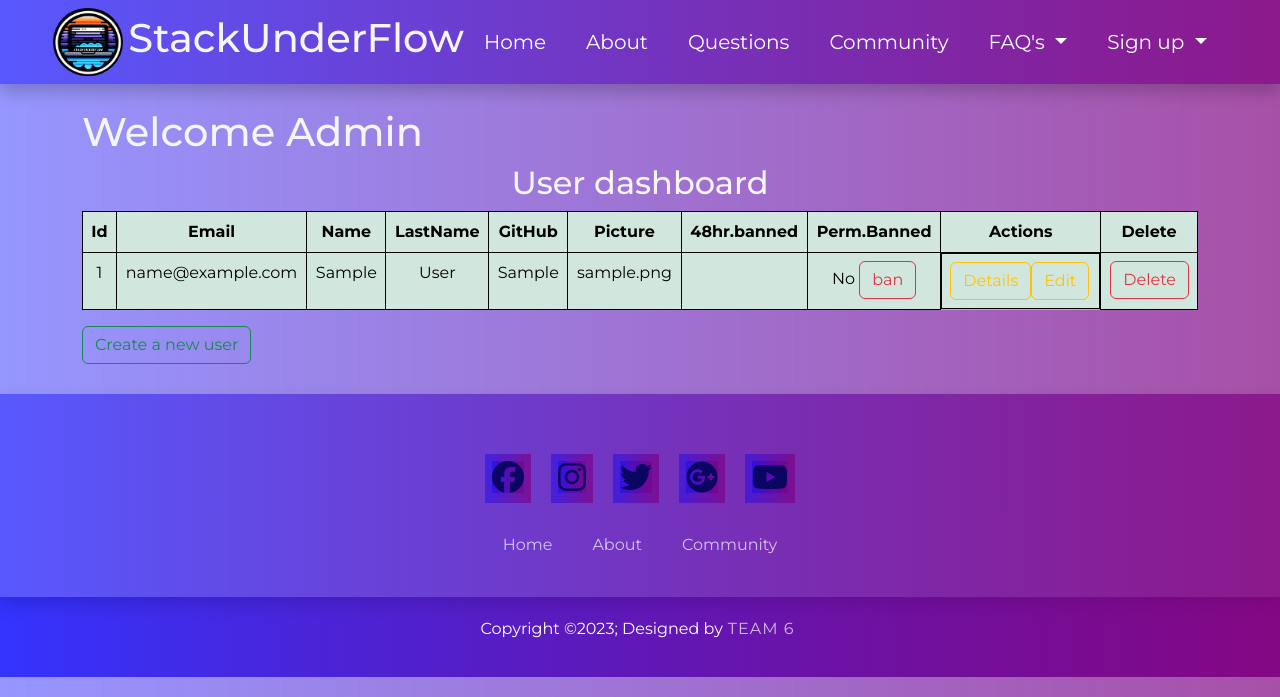
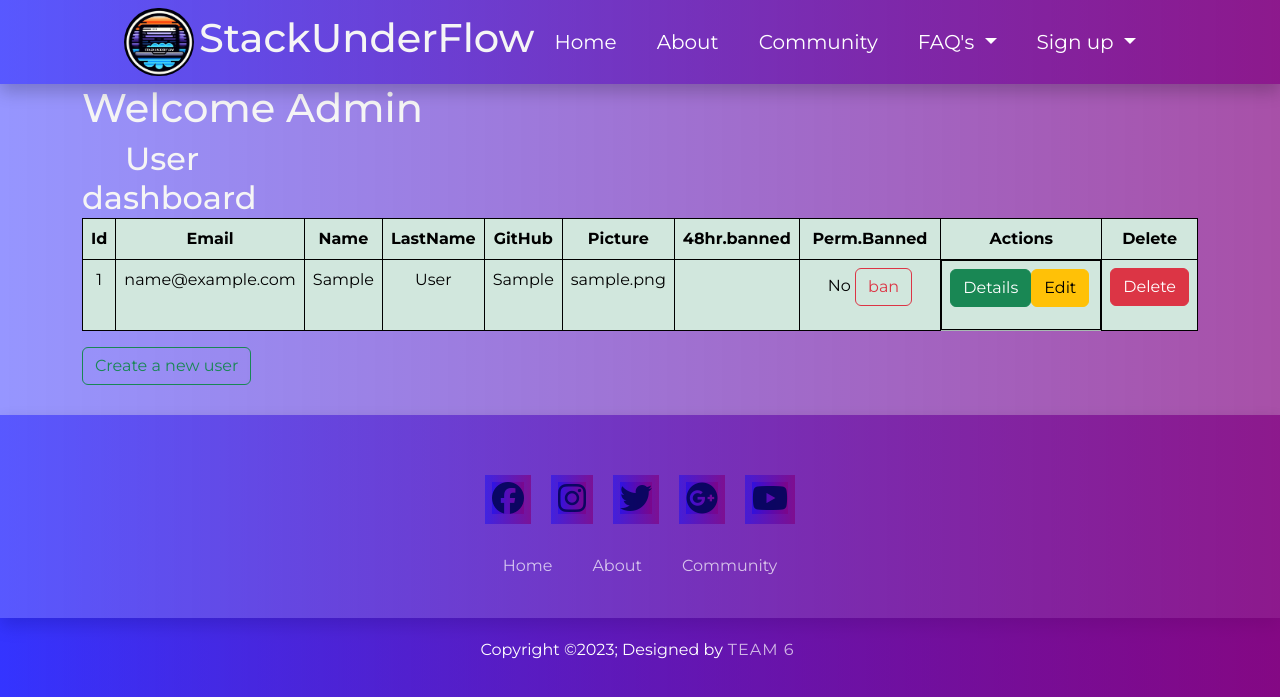
Before and after one commit to RaymondAdamec/stackunderflow, a Symfony app: template templates/user_admin/index.html.twig in a window 1280 px wide. Shown: the top 697 px of the page. Run offline with Twig, Linux system fonts and the light colour scheme; the template is opened without the code that fills it: most values are stand-ins (such as "Sample title", 1, 10 or a date in 2020); some libraries are stand-ins or nearby versions.

Commit message:
userdashboard css

```diff
--- /dev/null
+++ b/public/css/userDashboard.css
@@ -0,0 +1,16 @@
+.overflow {
+  height: 70px;
+}
+
+.table {
+  background-color: blue;
+}
+
+.text-end {
+  height: 70px;
+}
+
+.text-center {
+  height: 70px;
+  width: 160px;
+}
--- a/templates/base.html.twig
+++ b/templates/base.html.twig
@@ -27,7 +27,7 @@
 			<h1>StackUnderFlow</h1>
 			<a href="{{ path('app_home') }}">Home</a>
 			<a href="{{ path('app_about') }}">About</a>
-			<a href="{{ path('app_questions_index') }}">Questions</a>
+			{% if is_granted('ROLE_ADMIN') or is_granted('ROLE_USER') %}<a href="{{ path('app_questions_index') }}">Questions</a> {% endif %}
 			<a href="{{ path('app_community') }}">Community</a>
 			<div class="nav-item dropdown">
 				<a class="nav-link dropdown-toggle" href="{{ path('app_questions_index') }}" id="navbarDropdown" role="button" data-bs-toggle="dropdown" aria-expanded="false">
--- a/templates/user_admin/index.html.twig
+++ b/templates/user_admin/index.html.twig
@@ -2,9 +2,11 @@
 
 {% block title %}User index
 {% endblock %}
+{% block stylesheets %}
+	<link rel="stylesheet" href="{{ asset('css/userDashboard.css') }}"/>
+{% endblock %}
 
 {% block body %}
-	<br>
 	<div class="container">
 		<h1>Welcome Admin</h1>
 		<h2 class="text-center">User dashboard</h2>
@@ -32,7 +34,7 @@
 						<td>{{ user.firstName }}</td>
 						<td>{{ user.lastName }}</td>
 						<td>{{ user.gitHubProfile }}</td>
-						<td>{{ user.picture }}</td>
+						<td class="overflow">{{ user.picture }}</td>
 						<td class="text-end">
 							<a href="{{ path('app_user_ban_48_hours', {'id': user.id}) }}">{{ user.TimedBan ? user.TimedBan.format('Y-m-d H:i:s') : '48hr Ban' }}</a>
 						</td>
@@ -44,14 +46,14 @@
 							{% endif %}
 						</td>
 
-						<td class="text-end d-flex">
-							<a class="btn btn-outline-warning" href="{{ path('app_user_show', {'id': user.id}) }}">Details</a>
-							<a class="btn btn-outline-warning" href="{{ path('app_user_edit', {'id': user.id}) }}">Edit</a>
+						<td class="text-center d-flex">
+							<div><a class="btn btn-success" href="{{ path('app_user_show', {'id': user.id}) }}">Details</a></div>
+							<div><a class="btn btn-warning" href="{{ path('app_user_edit', {'id': user.id}) }}">Edit</a></div>
 						</td>
-						<td class="text-end">
+						<td class="text">
 							<form method="post" action="{{ path('app_user_delete', {'id': user.id}) }}" onsubmit="return confirm('Are you sure you want to delete this item/entry?');">
 								<input type="hidden" name="_token" value="{{ csrf_token('delete' ~ user.id) }}">
-								<button class="btn btn-outline-danger">Delete</button>
+								<button class="btn btn-danger">Delete</button>
 							</form>
 						</td>
 					</tr>
```
